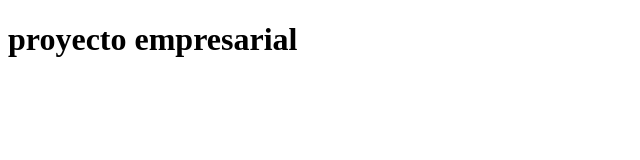
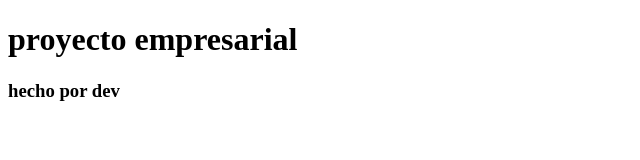
Before and after one commit to mhenriquezp/mi-repositorio, a plain HTML site: page index.html in a window 1280 px wide. Shown: the whole page, without its empty margins (0-640 px from the left). Drawn offline with Linux system fonts and the light colour scheme.

Commit message:
texto hecho por dev

```diff
--- a/index.html
+++ b/index.html
@@ -9,5 +9,6 @@
 </head>
 <body>
     <h1>proyecto empresarial</h1>
+    <h3>hecho por dev</h3>
 </body>
 </html>
```
